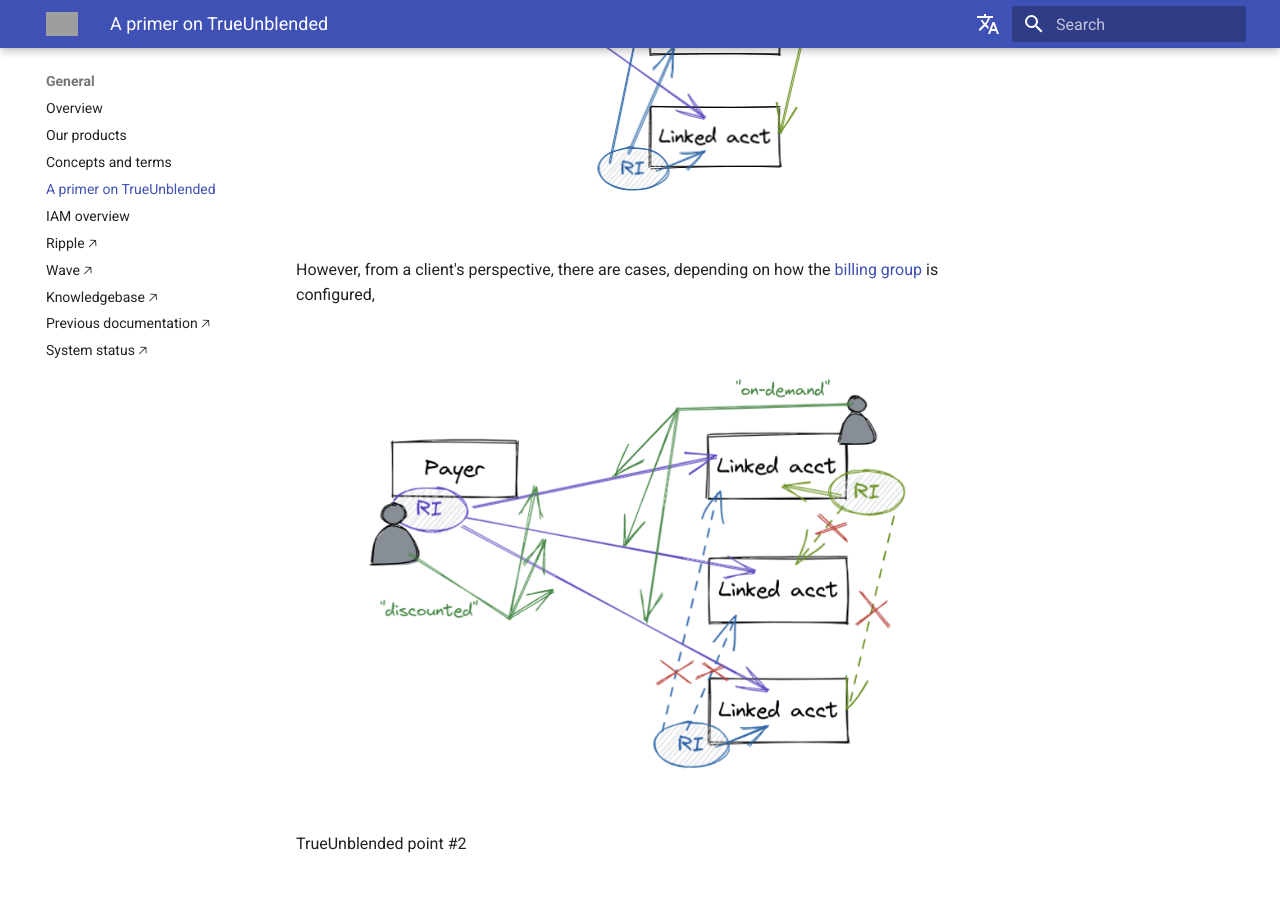
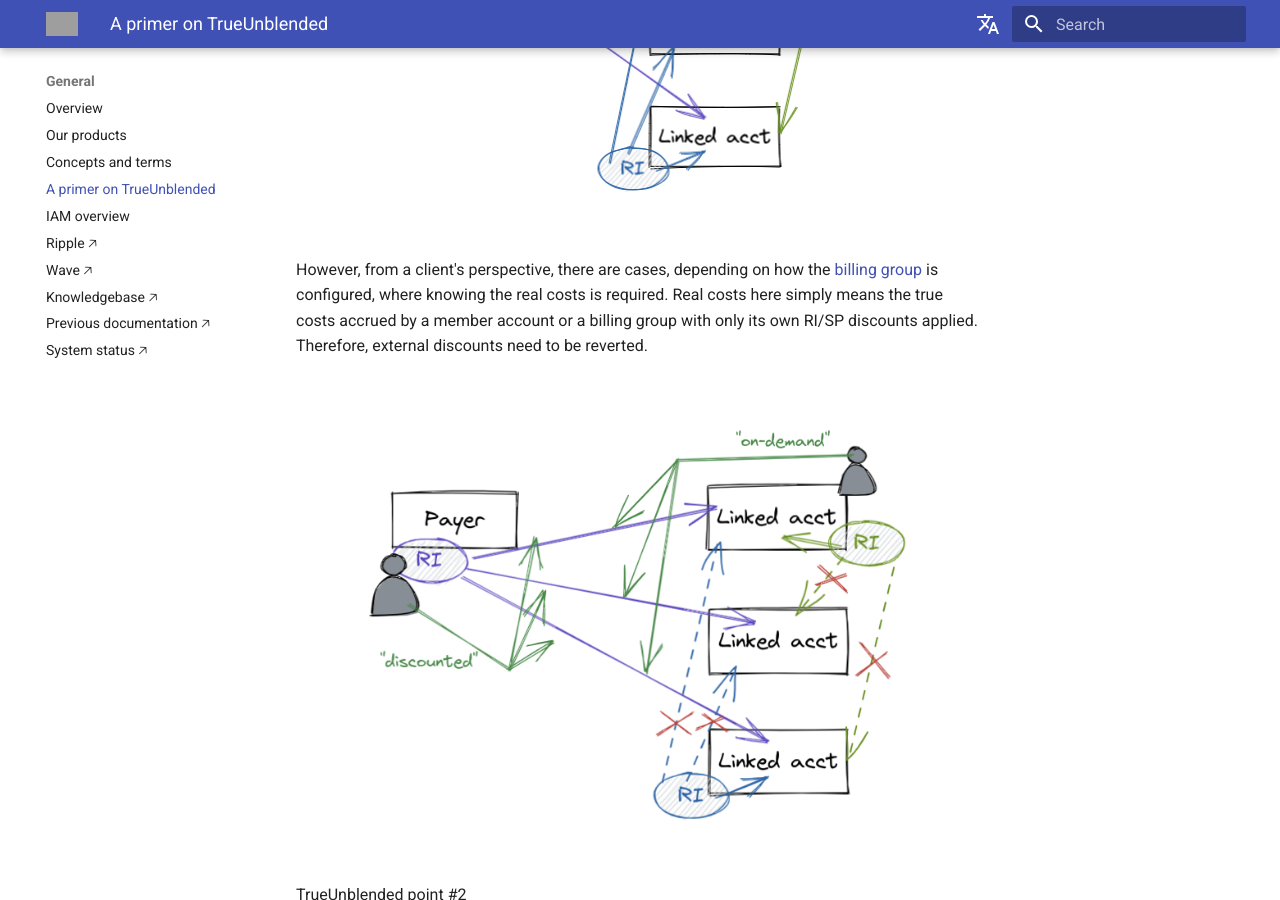
Before and after one commit to alphauslabs/tmpdocs, an MkDocs documentation site: the page built from docs/trueunblended.md, in a window 1280 px wide and 900 px high, scrolled down 631 px. Built offline with MkDocs 1.6.1 and Material for MkDocs 9.7.7, drawn with Linux system fonts in a browser that asks for light colours; comment, search, counter and statistics services are not loaded; grey boxes are pictures that could not be loaded.

Commit message:
docs: trueunblended

```diff
--- a/docs/trueunblended.md
+++ b/docs/trueunblended.md
@@ -9,7 +9,7 @@
   ![Default](./assets/trueunblended-00.png)
 </figure>
 
-However, from a client's perspective, there are cases, depending on how the [billing group](#) is configured,
+However, from a client's perspective, there are cases, depending on how the [billing group](https://alphauslabs.github.io/docs/concepts/#billing-group) is configured, where knowing the real costs is required. Real costs here simply means the true costs accrued by a member account or a billing group with only its own RI/SP discounts applied. Therefore, external discounts need to be reverted.
 
 <figure markdown>
   ![Point #1](./assets/trueunblended-01.png)
```
